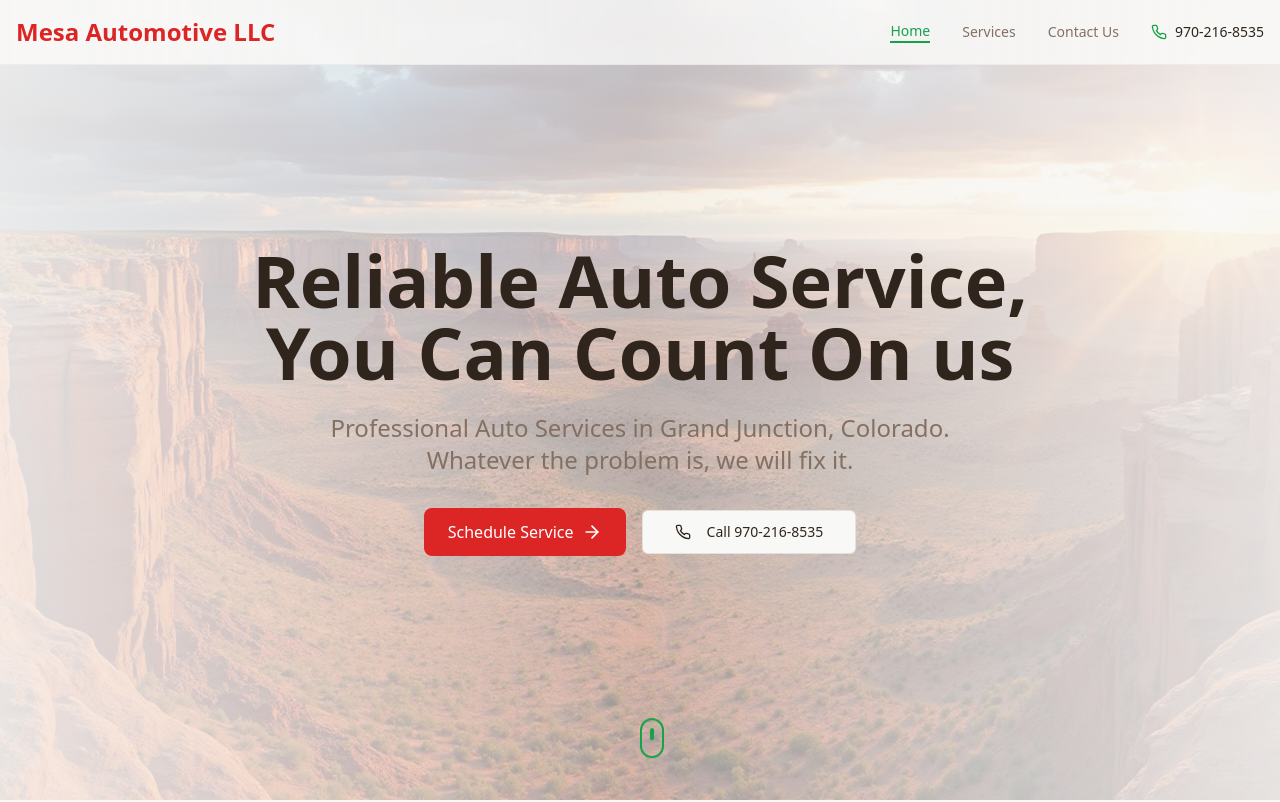
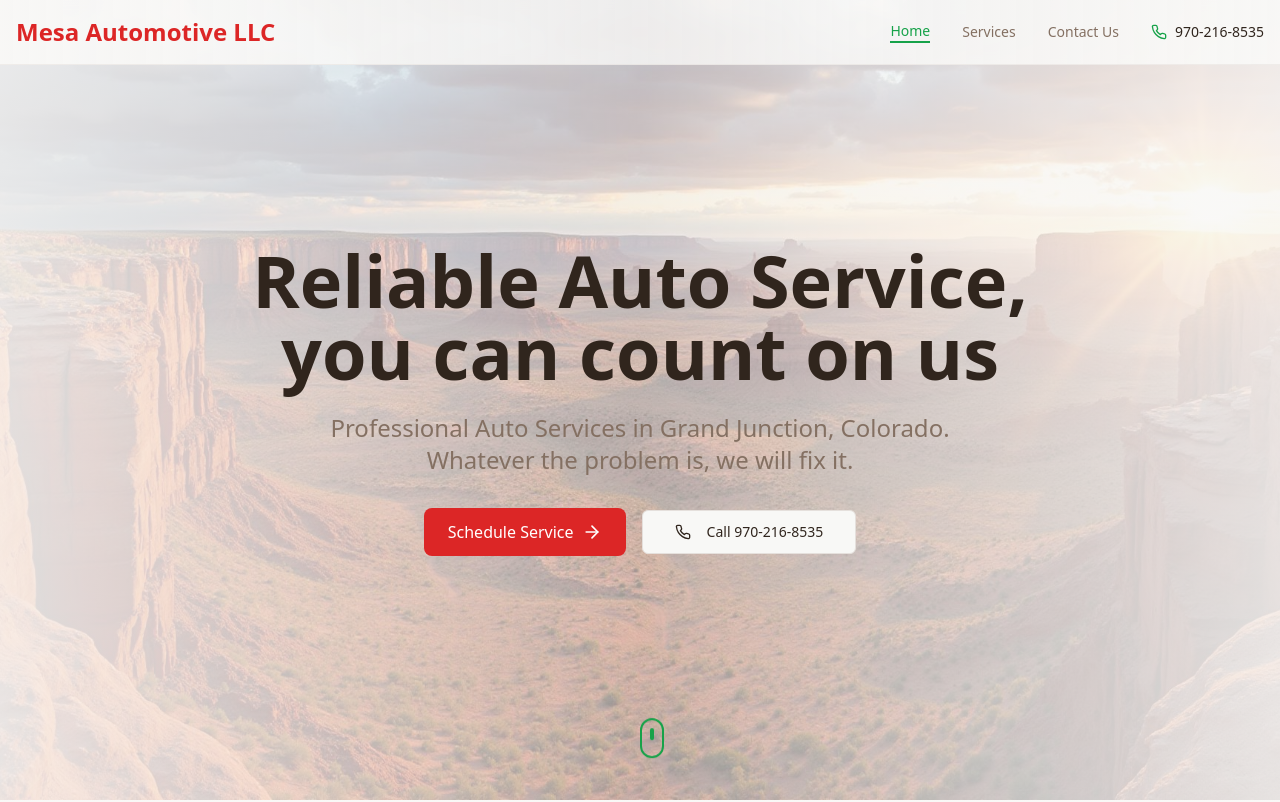
Before and after one commit to 65656567/Auto-mechanic-client, a React (Vite) app: page / in a window 1280 px wide. Shown: the top 802 px of the page. Built offline with nearby package versions, Linux system fonts and the light colour scheme; the HTML template or start-up script is replaced by a standard one.

Commit message:
Update HeroSection.tsx

```diff
--- a/src/components/HeroSection.tsx
+++ b/src/components/HeroSection.tsx
@@ -16,7 +16,7 @@ const HeroSection = () => {
         <div className="max-w-4xl mx-auto">
           <h1 className="text-5xl md:text-7xl font-bold text-foreground mb-6 leading-tight">
             Reliable Auto Service,
-                    You Can Count On us
+            you can count on us
           </h1>
 
           <p className="text-xl md:text-2xl text-muted-foreground mb-8 max-w-2xl mx-auto">
```
